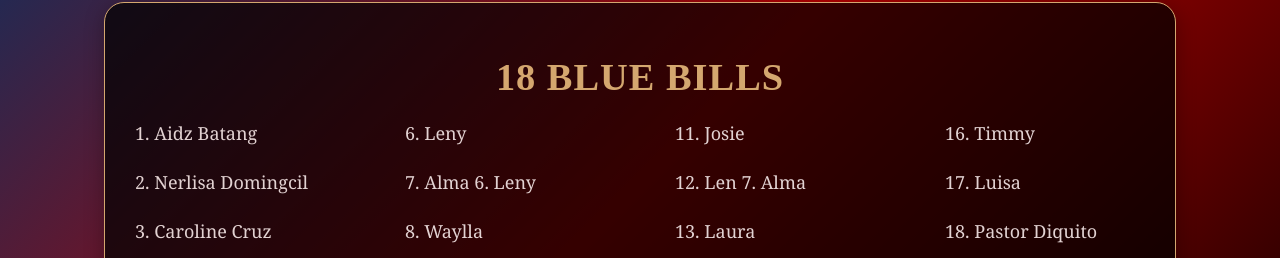
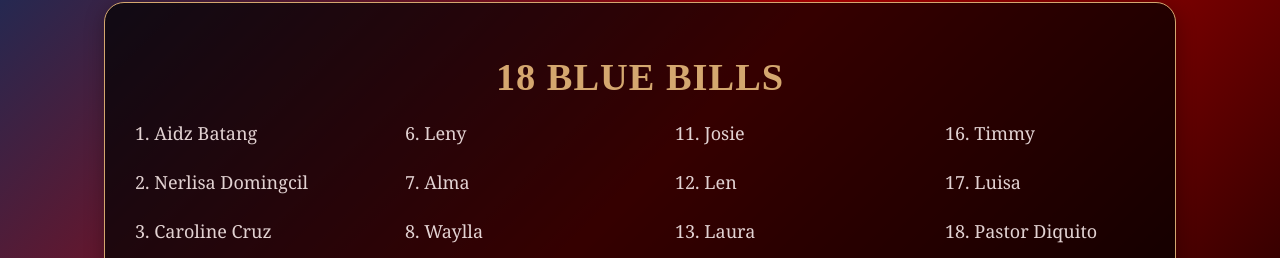
Before and after one commit to jediii17/debut-invitation, a Vue app: page / in a window 1280 px wide. Shown: the part 4256-4514 px from the top of the page. Built offline with nearby package versions, Linux system fonts and the light colour scheme.

Commit message:
[develop] name adjustment

```diff
--- a/src/page/partials/18BlueBills.vue
+++ b/src/page/partials/18BlueBills.vue
@@ -11,8 +11,8 @@
                         <li>16. Timmy</li>
                         <li> 2. Nerlisa Domingcil</li>
 
-                        <li>7. Alma 6. Leny</li>
-                        <li>12. Len 7. Alma</li>
+                        <li>7. Alma</li>
+                        <li>12. Len</li>
                         <li>17. Luisa</li>
                         <li>3. Caroline Cruz</li>
                         <li> 8. Waylla</li>
```
